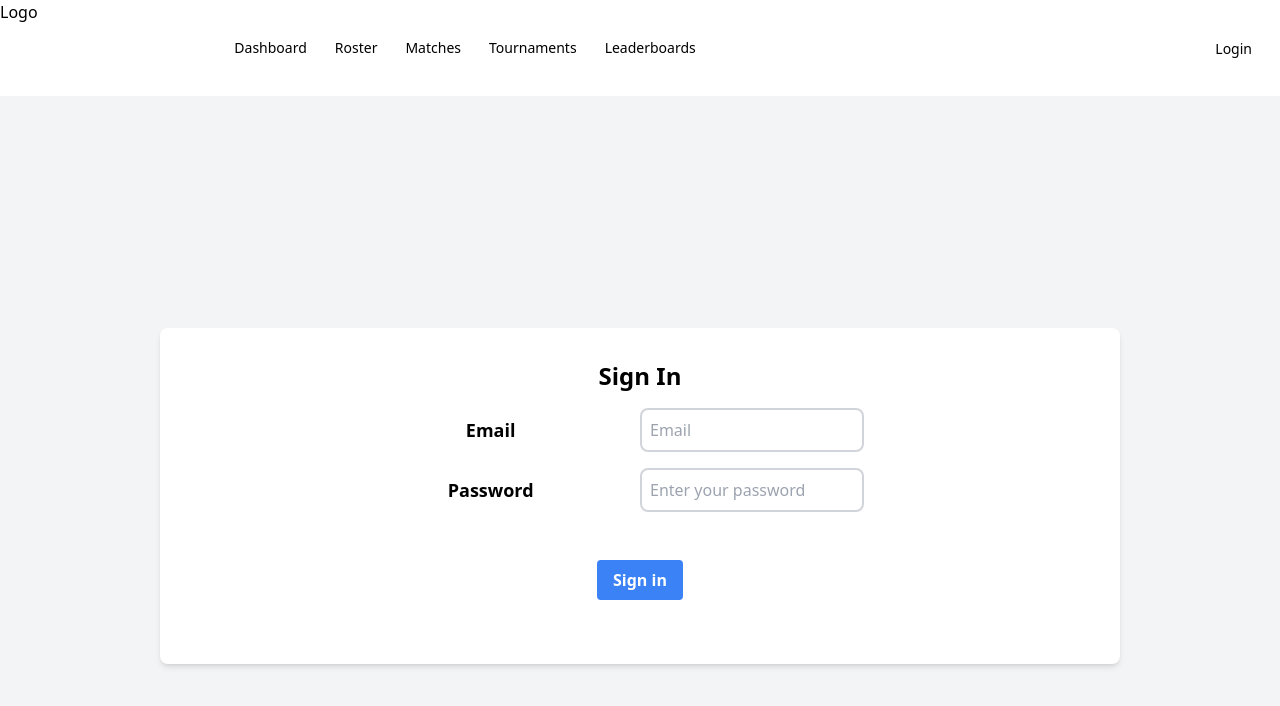
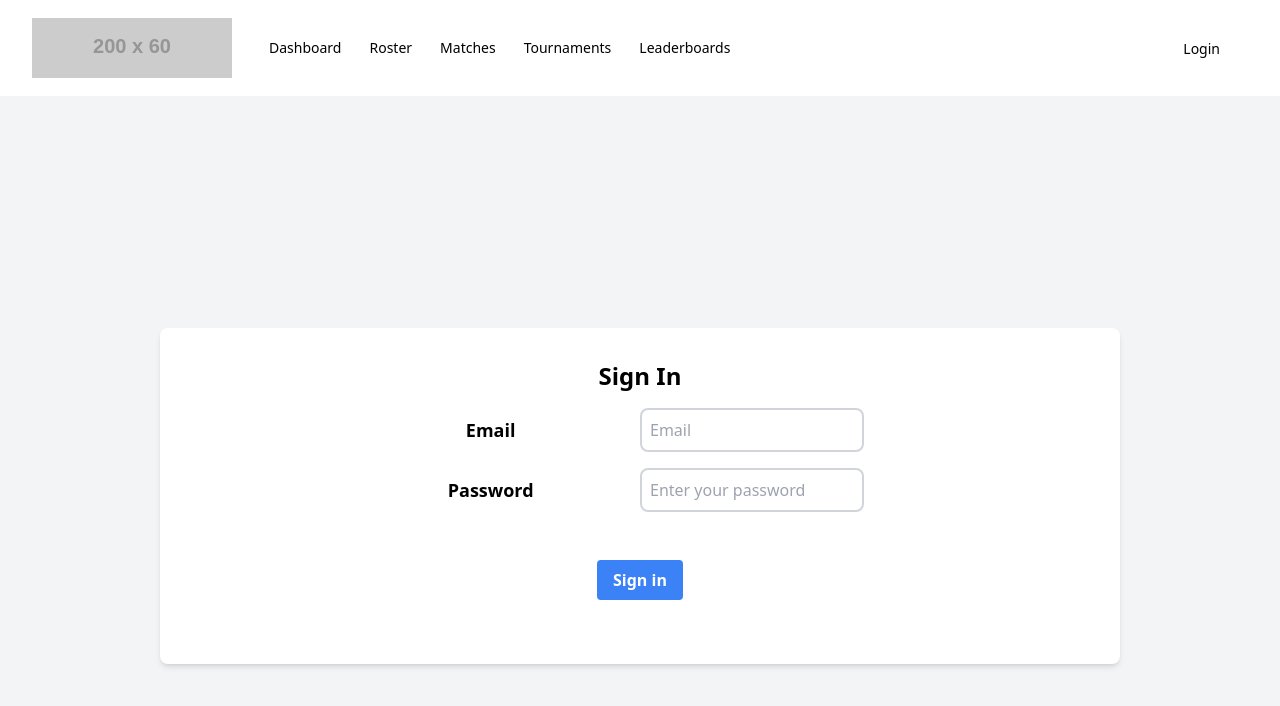
Before and after one commit to GreysonStalcup/foosball-app, a React (Vite) app: page /login in a window 1280 px wide. Shown: the top 706 px of the page. Built offline with nearby package versions, Linux system fonts and the light colour scheme; no server answers.

Commit message:
dynamic user placeholder image, placeholder logo

```diff
--- a/src/App.jsx
+++ b/src/App.jsx
@@ -11,13 +11,16 @@ import Tournaments from "./pages/Tournaments";
 import Leaderboards from "./pages/Leaderboards";
 import ManageTeams from "./components/ManageTeams";
 
+// TODO: only allow access to /login if unauthenticated
+// TODO: only allow access to /logout if authenticated
+
 const App = () => {
   return (
     <div id="app">
       <Header />
       <Routes>
         <Route path="/" element={<Home />} />
-        <Route path="/login" element={<Login />} />
+        <Route path="/login" element={<Login />} />{" "}
         <Route path="/logout" element={<Logout />} />
         <Route path="/dashboard" element={<Dashboard />} />
         <Route path="/roster" element={<Roster />} />
--- a/src/components/Header.jsx
+++ b/src/components/Header.jsx
@@ -5,9 +5,14 @@ import ManageAccount from "./ManageAccount";
 const Header = () => {
   return (
     <header>
-      <div className="bg-white w-full h-24 top-0 left-0 shadow-md">
+      <div className="bg-white w-full h-24 top-0 left-0 shadow-md px-8">
         <div className="flex align-middle items-center h-full justify-between">
-          <div className="items-center h-full w-1/6">Logo</div>
+          <div className="items-center w-1/6 mr-8">
+            <img
+              src="https://placehold.jp/200x60.png?text=logo"
+              alt="Foosball League logo"
+            />
+          </div>
           <div className="flex space-x-7 font-extralight text-sm justify-start w-3/4">
             <Link className="hover:text-gray-600" to="/dashboard">
               Dashboard
--- a/src/components/ManageAccount.jsx
+++ b/src/components/ManageAccount.jsx
@@ -4,20 +4,27 @@ import { Link } from "react-router-dom";
 
 const ManageAccount = () => {
   const { currentUser } = useAuth();
+  const displayName =
+    (currentUser && currentUser.displayName) ||
+    (currentUser && currentUser.email) ||
+    null;
 
   return (
     <div>
       {currentUser ? (
         <div className="flex">
           <p className="whitespace-nowrap self-center pr-3 font-extralight text-sm">
-            {currentUser.displayName || currentUser.email}
+            {displayName}
           </p>{" "}
           <img
-            className="rounded-full"
+            width="36"
+            height="36"
+            alt={displayName}
             src={
               currentUser.photoURL ??
-              "https://api.lorem.space/image/game?w=36&h=36"
+              `https://placehold.jp/42/dd6699/ffffff/100x100.png?text=${displayName[0].toUpperCase()}`
             }
+            className="rounded-full"
           />
         </div>
       ) : (
--- a/src/pages/Login.jsx
+++ b/src/pages/Login.jsx
@@ -16,6 +16,9 @@ const Login = () => {
     setLoading(true);
 
     login(emailRef.current.value, passwordRef.current.value)
+      .then(() => {
+        // TODO: needs to redirect after logging out
+      })
       .catch((err) => {
         setError(err.message);
       })
--- a/src/pages/Logout.jsx
+++ b/src/pages/Logout.jsx
@@ -5,6 +5,7 @@ const Logout = () => {
 
   if (currentUser) {
     logout();
+    // TODO: needs to redirect after logging out
   }
 
   return (
```
